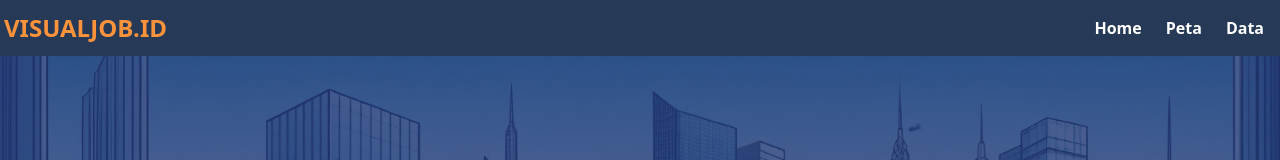
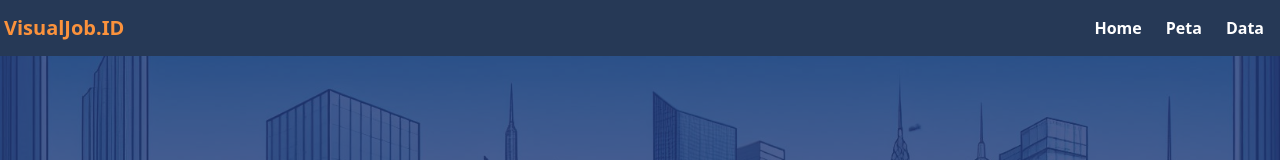
Before and after one commit to dafiibra/skripsi-frontend, a React (Vite) app: page / in a window 1280 px wide. Shown: the top 160 px of the page. Built offline with nearby package versions, Linux system fonts and the light colour scheme; a web font is replaced by a local one.

Commit message:
add again

```diff
--- a/src/components/navbar.jsx
+++ b/src/components/navbar.jsx
@@ -17,8 +17,8 @@ const Navbar = () => {
       <nav className="w-full py-3 bg-[#263956] ">
         <div className="container mx-auto flex justify-between items-center px-1">
           <div>
-          <Link to="/" className=" text-2xl font-bold uppercase text-secondary hover:text-white transition duration-300">
-            VisualJob.ID
+          <Link to="/" className=" text-xl font-bold  text-secondary hover:text-white transition duration-300">
+          VisualJob.ID
           </Link>
           </div>
 
```
